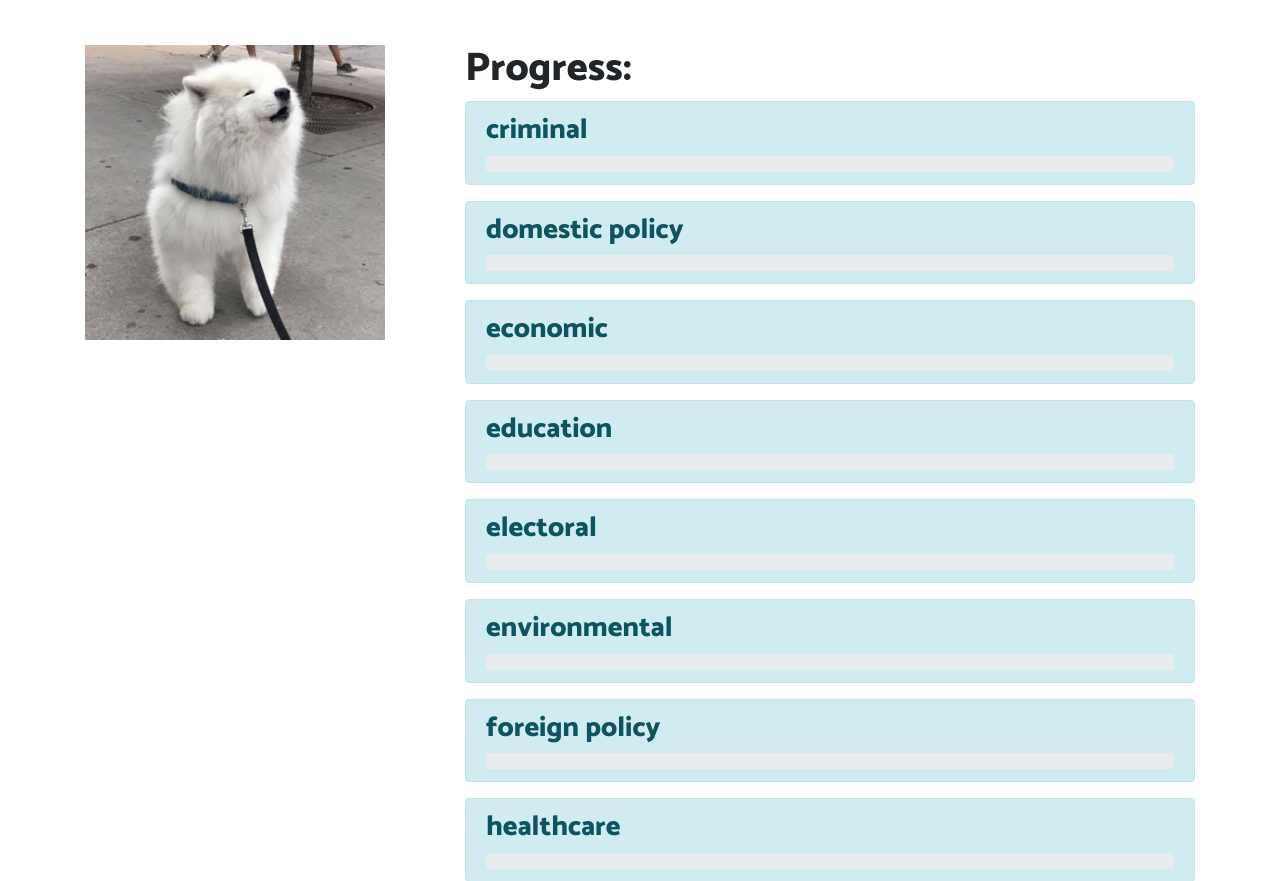
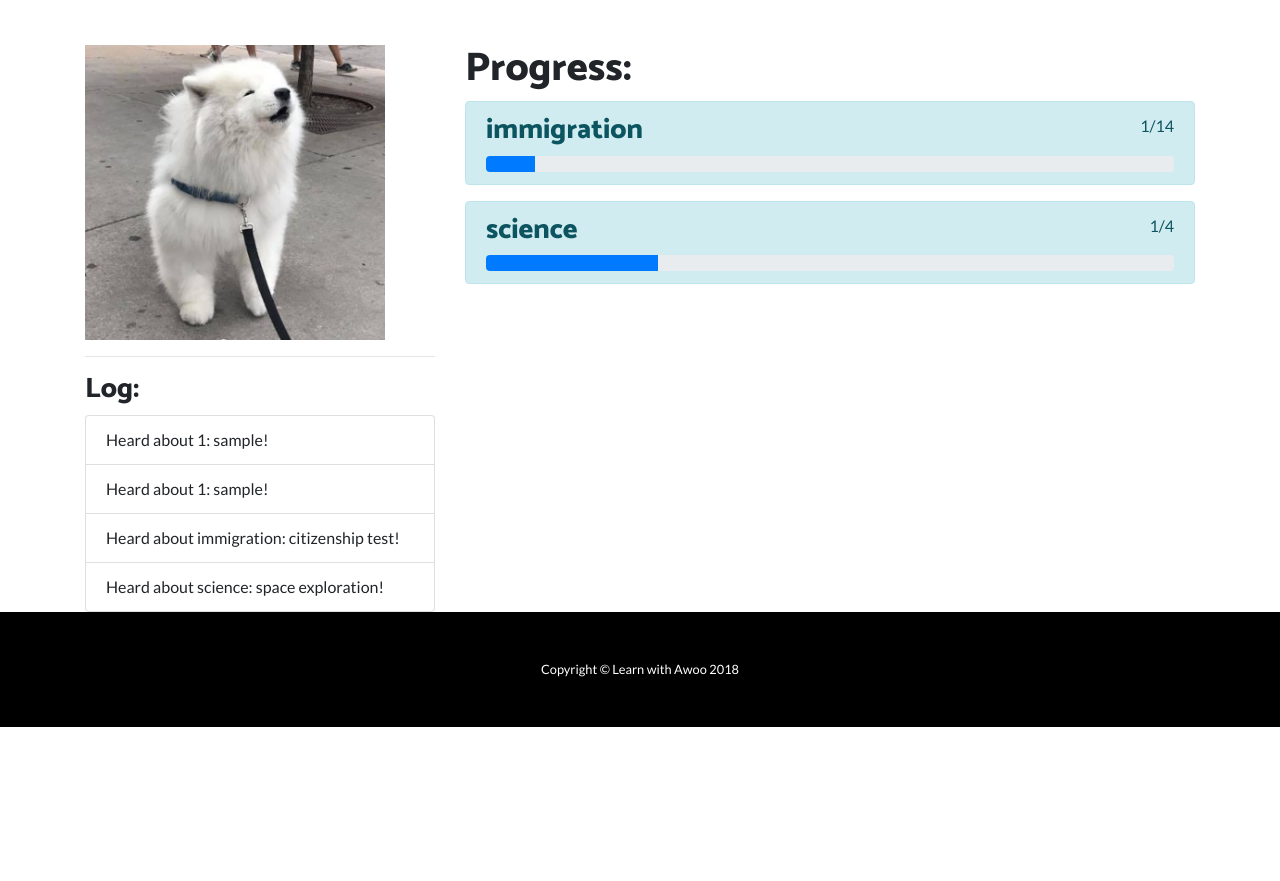
Before and after one commit to exsmiley/learn_with_awoo, a Flask app: page /portal in a window 1280 px wide. Shown: the part 67-948 px from the top of the page. After the commit the page ends 794 px from the top, so only its background shows below. Run offline with Flask 2, Linux system fonts and the light colour scheme; parts of the project's set-up code (start-up, migrations or seed data) failed here and were passed over; some libraries are stand-ins or nearby versions.

Commit message:
yay basic portal page works

```diff
--- a/app.py
+++ b/app.py
@@ -4,7 +4,7 @@ from topics.agg import load_data
 
 app = Flask(__name__)
 data = load_data()
-log = []
+log = ['Heard about science: space exploration!', 'Heard about immigration: citizenship test!']
 
 
 @app.route('/')
@@ -37,7 +37,7 @@ def topic_page(name):
 def specific_data(cat, name):
     cat = cat.lower()
     name = name.lower()
-    log.append('Visited {}/{}'.format(cat, name))
+    log.append('Heard about {}: {}!'.format(cat, name))
     data[cat][name]['visited'] = True
     # TODO maybe add restriction
     return jsonify(data[cat][name]['desc'])
@@ -60,7 +60,7 @@ def unban(cat, name):
 
 @app.route('/all_data')
 def all_data():
-    return jsonify({'data': data, 'log': log})
+    return jsonify({'data': data, 'log': log[::-1]})
 
 
 @app.errorhandler(404)
--- a/static/css/second.css
+++ b/static/css/second.css
@@ -10,6 +10,10 @@ h5,
 h6 {
   font-family: 'Catamaran';
   font-weight: 800 !important;
+}
+
+.nowrap {
+    white-space: nowrap;
 }
 
 .btn-xl {
--- a/templates/portal.html
+++ b/templates/portal.html
@@ -50,7 +50,14 @@
 
       <div class="row">
         <div class="col-lg-4">
+
           <img class="img-fluid" src="static/img/awoo.png" width=300 height=300>
+          <hr>
+          <div class="pre-scrollable">
+            <h3>Log:</h3>
+            <ul class="list-group" id='log'>
+            </ul>
+          </div>
         </div>
         <div class="col-lg-8">
           <h1>Progress:</h1>
@@ -77,8 +84,15 @@
 <script src="static/vendor/bootstrap/js/bootstrap.bundle.min.js"></script>
 
 <script type="text/javascript">
-  $.get("/all_data", function(data) {
+  function updateContainer(data) {
+    $('#log').html('')
+    $('#topics').html('')
     console.log(data)
+
+    for(var i = 0; i < data['log'].length; i++) {
+      $('#log').append(`<li class="list-group-item">${data['log'][i]}</li>`)
+    }
+
     for(var name in data['data']) {
       var count = 0;
       var seen = 0;
@@ -88,18 +102,26 @@
           seen += 1;
         }
       }
-      console.log(seen/count)
+      if(seen == 0) {
+        continue;
+      }
       // add topic info to DOM
       $('#topics').append(`<div class="panel-body">
             <div class="alert alert-info">
-              <h3>${name}</h3>
+              <h3 style="display: inline-block;">${name}</h3><span style="float: right;">${seen + '/' + count}</span>
               <div class="progress">
                 <div class="progress-bar" role="progressbar" style="width: ${100*seen/count}%;"></div>
               </div>
             </div>
           </div>`)
     }
-  })
+
+    setTimeout(function() {
+      $.get("/all_data", updateContainer)
+    }, 3000);
+  }
+
+  $.get("/all_data", updateContainer)
 
 
 </script>
```
Also changed, not shown: topics/raw_data.json.
